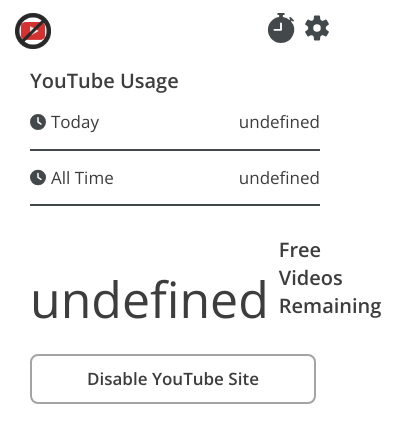
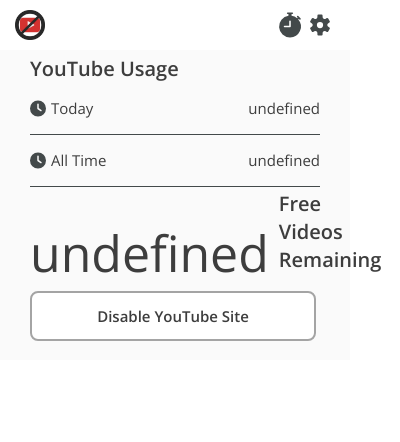
Before and after one commit to LenchetoFC/youtube-usage-regulator, a browser extension: page html/popup.html in a window 400 px wide. Drawn offline with nearby package versions, Linux system fonts and the light colour scheme.

Commit message:
UI ADJUSTMENTS 1. Popup 2. Settings navbar 3. Settings reponsive screens

```diff
--- a/html/popup.html
+++ b/html/popup.html
@@ -59,7 +59,7 @@
 
       <!-- Free Video Counter -->
       <section class="popup-section free-videos">
-        <h1 id="free-video-count">3</h1>
+        <h1 id="free-video-count"></h1>
         <h4>Free Videos Remaining</h4>
       </section>
 
--- a/scripts/settings.js
+++ b/scripts/settings.js
@@ -158,16 +158,18 @@
 // Adds all activities from storage to HTML
 addActivityHTML();
 
-// Event listener to add new activity input box
+// DOM Elements to be modified below
 let inputContainer = document.getElementById("input-container");
 let activityBtn = document.getElementById("activity-btn");
 let inputBtnBox = document.getElementById("input-btn-box");
+let activityInput = document.getElementById("activity-input");
 
 // Button becomes hidden; input becomes visible if clicked
 activityBtn.addEventListener("click", (event) => {
   activityBtn.style.visibility = "hidden";
   inputContainer.style.visibility = "visible"
   inputBtnBox.style.height = "40px";
+  activityInput.focus();
 });
 
 // Gets initial num of activities and displays add button if not reached max
@@ -181,7 +183,6 @@
 
 let activityNum;
 // Adds event listener to new activity input
-let activityInput = document.getElementById("activity-input");
 activityInput.addEventListener("keypress", (event) => {
   // Gets current number of activities
   getSettings("activities", (result) => {
--- a/styles/styles.css
+++ b/styles/styles.css
@@ -40,7 +40,7 @@
 body,
 p {
   font-family: "Open Sans", sans-serif;
-  font-size: 1.7rem; /* 10px * 1.7rem = 17px */
+  font-size: 1.5rem; /* 10px * 1.7rem = 17px */
   line-height: 1.4;
   color: var(--text-black);
 }
@@ -86,7 +86,7 @@
   top: 0;
   left: 0;
   padding-top: 15px;
-  margin-top: 6.2em;
+  margin-top: 7em;
   border-top: var(--secondary-black) 1px solid;
   border-right: var(--secondary-black) 2px solid;
   background-color: var(--bg-white-accent);
@@ -97,20 +97,23 @@
   transition: 0.35s;
   text-decoration: none;
 
-  > img {
+  >
+  img {
     z-index: 1;
   width: 58px;
   border-radius: 10px;
   background-color: var(--bg-white-accent);
-
   padding: 6px;
   transition: 0.35s;
   }
-  & p {
+  &
+  p {
     display: none;
   animation: slide-out 0.2s linear;
   font-weight: 600;
   }
+;
+  align-items: center;
 }
 nav:hover {
   width: 180px;
@@ -198,12 +201,10 @@
 .side-icon {
   padding: 6px 20px;
   background-color: var(--call-to-action-3);
-  &
-  img {
+  & img {
     width: 24px;
   }
-  &
-  div {
+  & div {
     color: var(--body-white);
     margin: 0 10px;
     font-size: 1.35rem;
@@ -252,10 +253,11 @@
     width: 25%;
     background-color: var(--bg-white);
     border: 2px solid var(--text-grey-accent);
-    border-radius: 50px;
+    border-radius: 20px;
     transition: 0.3s;
 
-    & label span {
+    &
+    label span {
       display: flex;
     justify-content: center;
     align-items: center;
@@ -265,11 +267,13 @@
     cursor: pointer;
     user-select: none;
     }
-    & label input {
+    &
+    label input {
       display: none;
     position: absolute;
     }
-    & label input + span {
+    &
+    label input + span {
       color: var(--text-black);
     font-weight: 600;
     transition: 0.4s;
@@ -334,34 +338,41 @@
 -------------------------- */
 .html-popup {
   width: 350px;
-  height: 400px;
+  height: 315px;
 }
 .popup .content-wrapper {
-  margin: 0 30px;
-}
-.popup-section {
-  margin: 15px 0 30px;
+  padding: 5px 30px 5px;
+  background-color: var(--bg-white-accent);
+  display: flex;
+  flex-direction: column;
+  height: 310px;
+  justify-content: space-between;
 }
 
 /* Popup Header */
 .popup header {
   display: flex;
-  align-items: center;
   justify-content: space-between;
   width: 100%;
-  padding: 10px 15px 0;
+  padding: 10px 15px 10px;
   height: auto;
 
-  & a {
+  &
+  a {
     padding: 0;
+    display: flex;
   }
-  & img {
-    width: 36px;
+  &
+  img {
+    width: 30px;
   transition: all 0.5s;
   }
-  & div {
+  &
+  div {
     display: flex;
   }
+;
+  align-items: center;
 }
 .gear-icon:hover {
   animation: spin 3s linear infinite;
@@ -377,7 +388,7 @@
   align-items: center;
   margin-top: 15px;
   padding-bottom: 15px;
-  border-bottom: 2px solid var(--secondary-black);
+  border-bottom: 1px solid var(--secondary-black);
 
   & div {
     display: flex;
@@ -405,6 +416,9 @@
     height: 50px;
     width: 100%;
   }
+}
+.popup-section:last-of-type {
+  padding-bottom: 0;
 }
 
 /* Free Video Question Popup */
@@ -555,9 +569,12 @@
   position: absolute;
   visibility: hidden;
 }
-#activity-btn > button {
+#activity-btn {
+  width: fit-content;
+  > button {
     transition: none;
     margin: 0;
+  }
 }
 
 /* SETTINGS
@@ -584,7 +601,7 @@
   display: flex;
   align-items: center;
   flex-direction: column;
-  margin: 6.2em 0;
+  margin: 8.2em 0;
   padding: 20px 60px 70px;
   width: 100%;
   height: 100%;
@@ -621,13 +638,11 @@
   margin: 5px 0;
   padding: 0 25px;
   list-style-type: none;
-  >
-  li {
+  > li {
     padding: 0 0 12px;
     border-bottom: 2px solid var(--text-grey-accent);
 
-    >
-  div {
+    > div {
       font-size: 2rem;
     }
   }
@@ -762,7 +777,7 @@
     }
   }
   .settings .content-wrapper {
-    margin: 10em 0;
+    margin: 16.5em 0;
   }
 }
 
```
Lines whose indentation alone changed are shown as unchanged.
